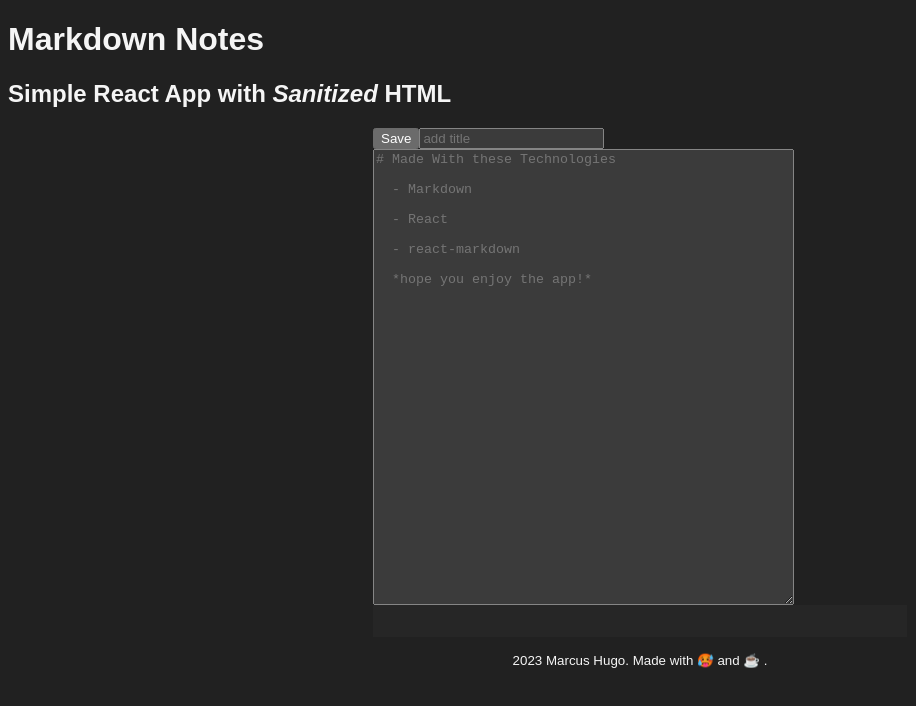
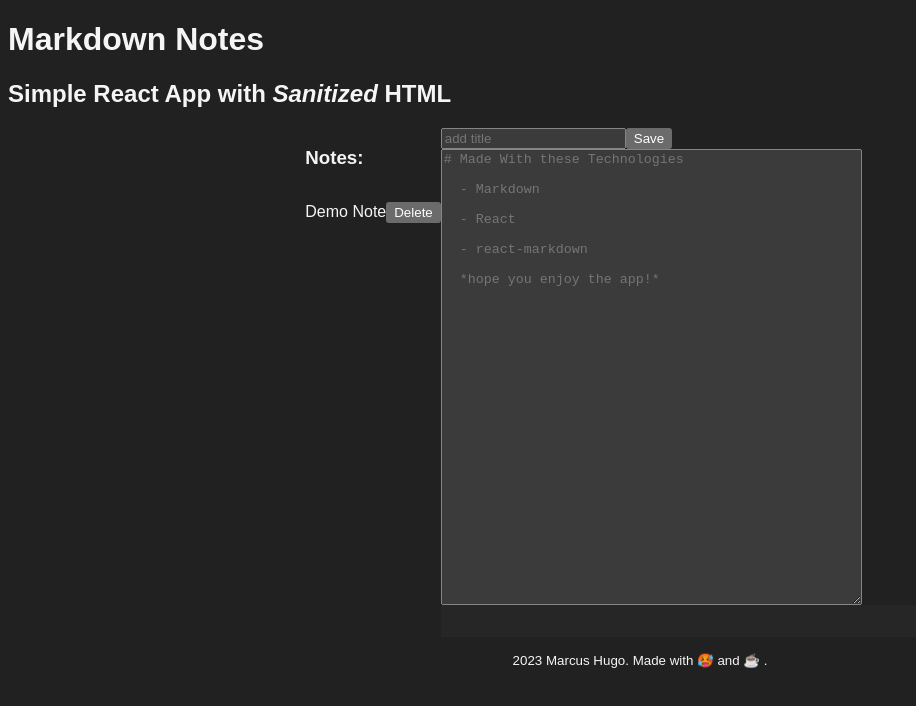
Before and after one commit to marcus-hugo/react-markdown-test, a React (Vite) app: page / in a window 1280 px wide. Shown: the top 706 px of the page, without its empty margins (0-916 px from the left). Built offline with nearby package versions, Linux system fonts and the light colour scheme.

Commit message:
save and update notes functionality

```diff
--- a/src/App.jsx
+++ b/src/App.jsx
@@ -16,23 +16,49 @@ const App = () => {
 
   const [markdown, setMarkdown] = useState("")
   const [title, setTitle] = useState("")
-  const [notes, setNotes] = useState([])
+  // Set notes array to local storage on load if it's there or an empty array
+  const [notes, setNotes] = useState(JSON.parse(localStorage.getItem("notes")) || [{ id: Date.now(), title: "Demo Note", content: "demo content" }])
+  const [currentNoteId, setCurrentNoteId] = useState(notes[0]?.id || "")
+  const currentNote = notes.find(note => note.id === currentNoteId) || notes[0]
 
   // Set the placeholder on load
   useEffect(() => {
     setPlaceHolder(placeHolder)
   }, [])
 
-  // Convert in real time
+  // When notes array is updated - set local storage to notes array
+  useEffect(() => {
+    localStorage.setItem("notes", JSON.stringify(notes))
+  }, [notes])
+
+  // Convert markdown to html in real time
   function handleChange(e) {
     setMarkdown(e.target.value)
   }
 
+  // Update notes array with new note
   function saveNote(e) {
     e.preventDefault()
-    notes.push({ title: title, content: markdown })
+    let newNote = { id: Date.now(), title: title, content: markdown }
+    setNotes(oldNotes => [newNote, ...oldNotes])
     console.log("note saved")
-    localStorage.setItem("notes", JSON.stringify(notes))
+  }
+
+  function updateNote(currentNoteId) {
+    setNotes(function (notes) {
+      const newlyArrangedNotes = []
+
+      for (let i = 0; i < notes.length; i++) {
+        if (notes[i].id === currentNoteId) {
+          newlyArrangedNotes.unshift({ ...notes[i], body: markdown })
+          setTitle(newlyArrangedNotes[0].title)
+          setMarkdown(newlyArrangedNotes[0].content)
+        } else {
+          newlyArrangedNotes.push(notes[i])
+        }
+      }
+      return newlyArrangedNotes
+    })
   }
 
   return (
@@ -44,9 +70,31 @@ const App = () => {
         </h2>
       </header>
       <div className="container">
+        {/* Sidebar */}
+        <div className="sidebar">
+          <h3>Notes:</h3>
+          <ul>
+            {notes.map(note => {
+              return (
+                <li key={note.id} id={note.id} onClick={() => updateNote(note.id)} className="sidebar__li">
+                  <p>{note.title}</p>
+                  {/* <button onClick={updateNote}>Edit</button> */}
+                  <button
+                    onClick={() => {
+                      setNotes(notes.filter(n => n.id !== note.id))
+                    }}
+                  >
+                    Delete
+                  </button>
+                </li>
+              )
+            })}
+          </ul>
+        </div>
         <form action="" onSubmit={saveNote}>
+          <input type="text" value={title} placeholder="add title" onChange={e => setTitle(e.target.value)} />
           <button type="submit">Save</button>
-          <input type="text" value={title} placeholder="add title" onChange={e => setTitle(e.target.value)} />
+
           <textarea placeholder={placeHolder} value={markdown} onChange={handleChange} cols="50" rows="30" />
           <ReactMarkdown className="preview" children={markdown} />
         </form>
--- a/src/index.css
+++ b/src/index.css
@@ -10,6 +10,18 @@ body {
   background: #212121;
   color: #f5f5f5;
   font-family: sans-serif;
+}
+
+ul {
+  padding: 0;
+}
+
+li {
+  list-style: none;
+}
+
+button:hover {
+  cursor: pointer;
 }
 
 footer {
@@ -43,3 +55,14 @@ code {
   margin: 1rem 0 0 0;
   width: 100%;
 }
+
+.sidebar__li {
+  display: flex;
+  align-items: center;
+  cursor: pointer;
+}
+
+.sidebar__li:hover {
+  cursor: pointer;
+  background: #313131;
+}
```
